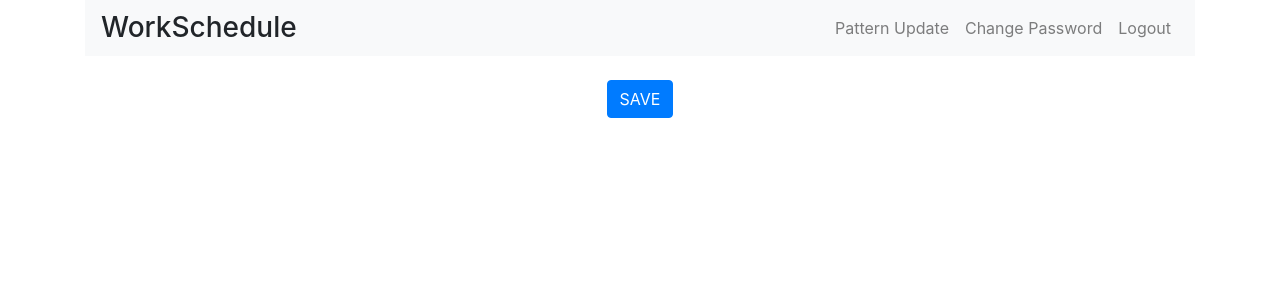
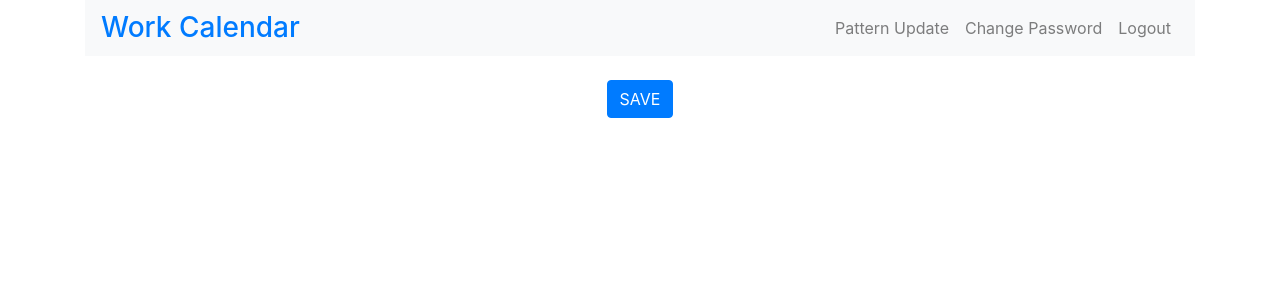
Before and after one commit to sabotenpillow/WorkScheder, a Django app: page / in a window 1280 px wide. Shown: the top 300 px of the page. Run offline with Django 3.2, Linux system fonts and the light colour scheme; the visitor is signed in with stand-in values (Sample User, id 1); some libraries are stand-ins or nearby versions.

Commit message:
[modify] add href to "WorkSched:index" on navbar

```diff
--- a/Scheduler/templates/base.html
+++ b/Scheduler/templates/base.html
@@ -20,7 +20,7 @@
   <header>
     <!--<p class="site-name"><a href="{% url 'worksched:index' %}">Work Calendar</a></p>-->
     <nav class="navbar navbar-expand-lg navbar-light bg-light">
-      <span class="navbar-bland mb-0 h3">WorkSchedule</span>
+      <span class="navbar-bland mb-0 h3"><a href="{% url 'worksched:index' %}">Work Calendar</a></span>
       <div class="collapse navbar-collapse justify-content-end" id="navbarNav">
         <ul class="navbar-nav">
           {% if user.is_authenticated %}
```
